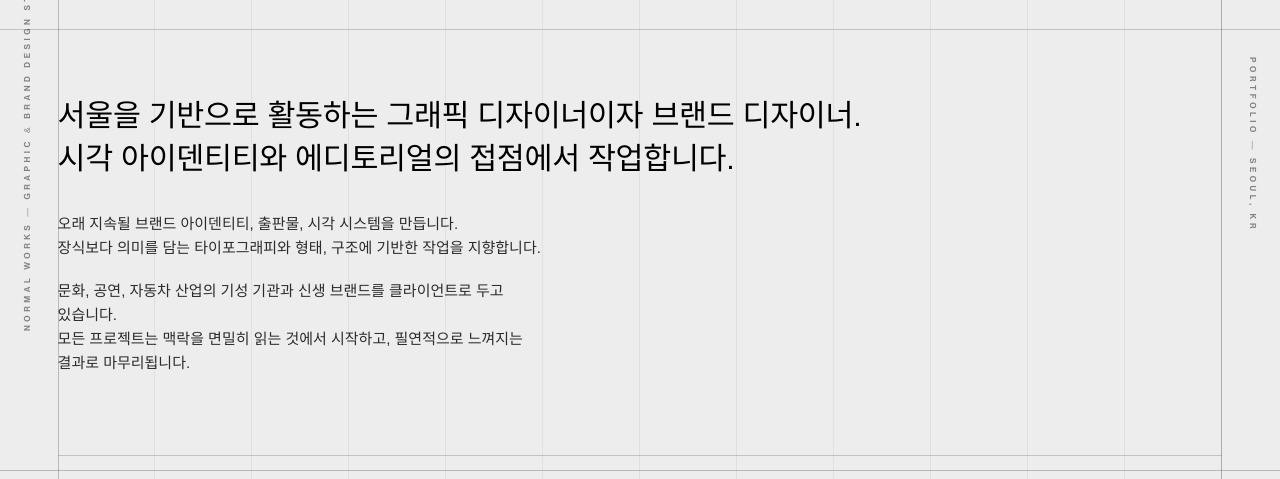
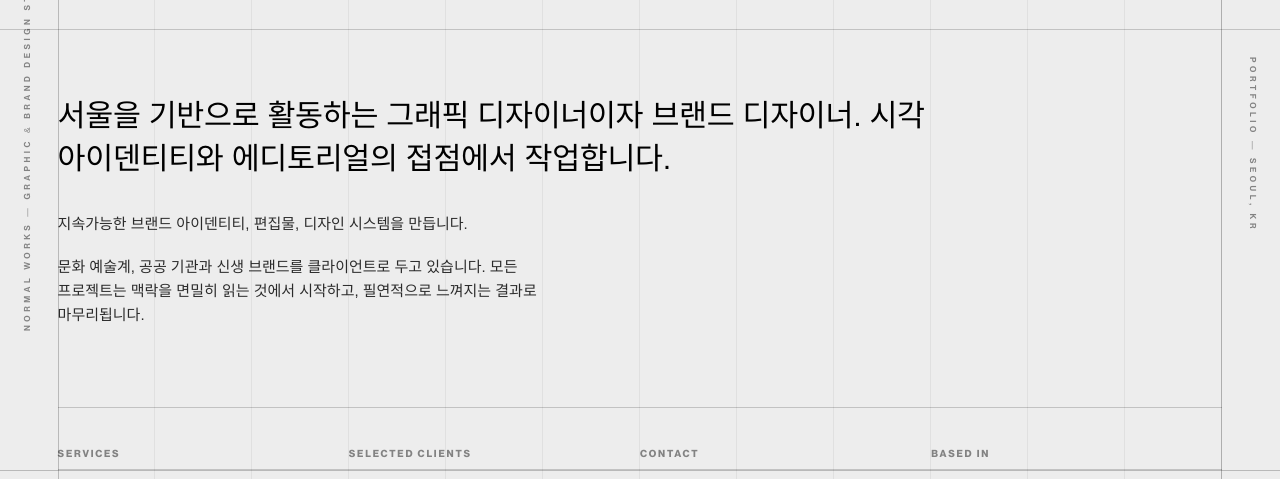
Before and after one commit to 10ssu-cyber/portfolio, a plain HTML site: page about.html in a window 1280 px wide. Shown: the part 255-734 px from the top of the page. Drawn offline with Linux system fonts and the light colour scheme; a web font is replaced by a local one.

Commit message:
Update REF images and about page bio text
Co-Authored-By: Claude Sonnet 4.6 <noreply@anthropic.com>

```diff
--- a/about.html
+++ b/about.html
@@ -29,13 +29,13 @@
   <div class="about-grid">
     <div class="about-text">
       <p class="lead">
-        서울을 기반으로 활동하는 그래픽 디자이너이자 브랜드 디자이너. <br>시각 아이덴티티와 에디토리얼의 접점에서 작업합니다.
+        서울을 기반으로 활동하는 그래픽 디자이너이자 브랜드 디자이너. 시각 아이덴티티와 에디토리얼의 접점에서 작업합니다.
       </p>
       <p>
-        오래 지속될 브랜드 아이덴티티, 출판물, 시각 시스템을 만듭니다. <br>장식보다 의미를 담는 타이포그래피와 형태, 구조에 기반한 작업을 지향합니다.
+        지속가능한 브랜드 아이덴티티, 편집물, 디자인 시스템을 만듭니다.
       </p>
       <p>
-        문화, 공연, 자동차 산업의 기성 기관과 신생 브랜드를 클라이언트로 두고 있습니다. <br>모든 프로젝트는 맥락을 면밀히 읽는 것에서 시작하고, 필연적으로 느껴지는 결과로 마무리됩니다.
+        문화 예술계, 공공 기관과 신생 브랜드를 클라이언트로 두고 있습니다. 모든 프로젝트는 맥락을 면밀히 읽는 것에서 시작하고, 필연적으로 느껴지는 결과로 마무리됩니다.
       </p>
 
       <div class="about-meta">
```
Also changed, not shown: 4 other files.
